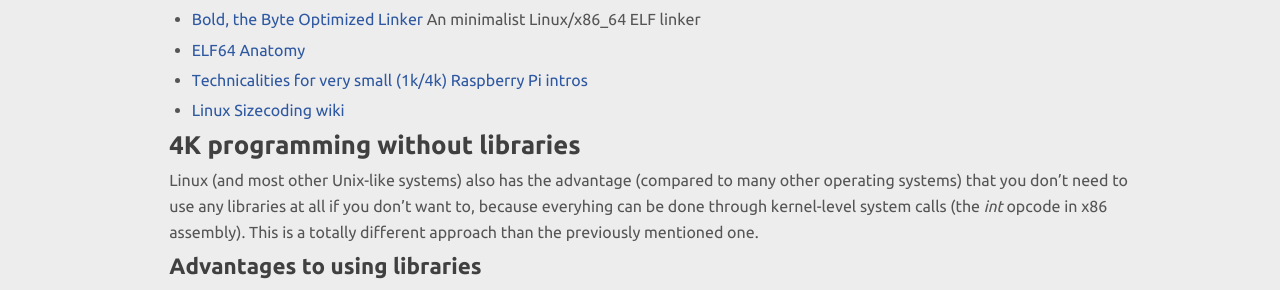
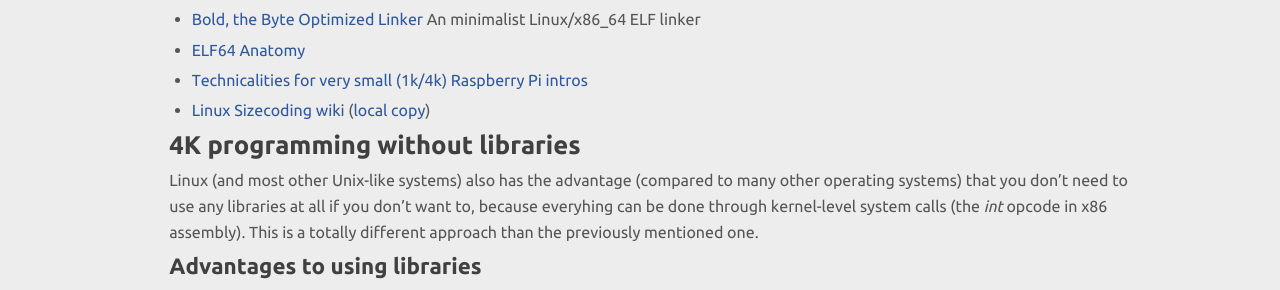
Before and after one commit to in4k/in4k.github.io, a Jekyll site: the page built from wiki/linux.markdown, in a window 1280 px wide and 900 px high. Shown: the part 386-676 px from the top of the window. Built offline with Jekyll 4.4.1, drawn with Linux system fonts in a browser that asks for light colours.

Commit message:
Update linux.markdown

```diff
--- a/wiki/linux.markdown
+++ b/wiki/linux.markdown
@@ -17,7 +17,7 @@ More resources:
 *   [Bold, the Byte Optimized Linker](http://www.alrj.org/projects/bold/ "http://www.alrj.org/projects/bold/") An minimalist Linux/x86_64 ELF linker
 *   [ELF64 Anatomy](/index.php?title=ELF64_Anatomy "ELF64 Anatomy")
 *   [Technicalities for very small (1k/4k) Raspberry Pi intros](http://www.pouet.net/topic.php?which=10915)
-*   [Linux Sizecoding wiki](https://pcy.be/lsc-wiki.html)
+*   [Linux Sizecoding wiki](https://pcy.be/lsc-wiki.html) ([local copy](/wiki/lsc-wiki/home))
 
 # 4K programming without libraries
 
```
